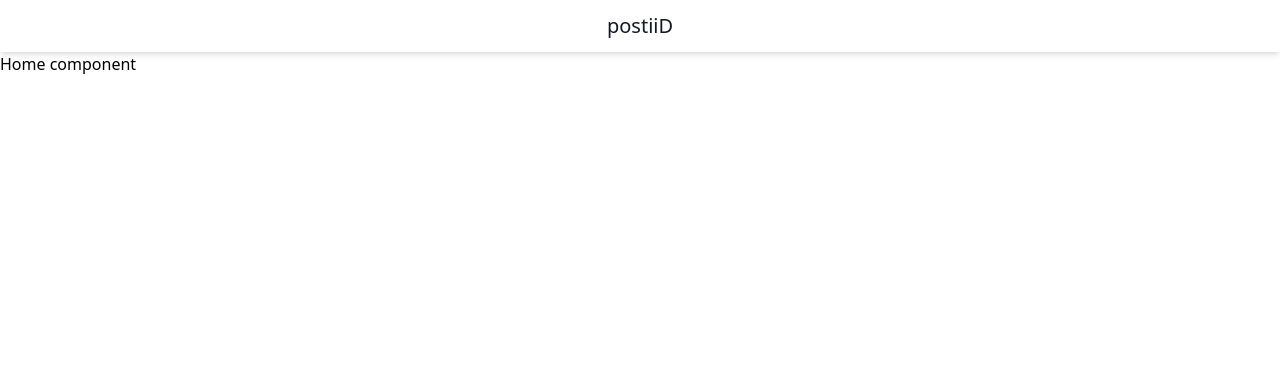
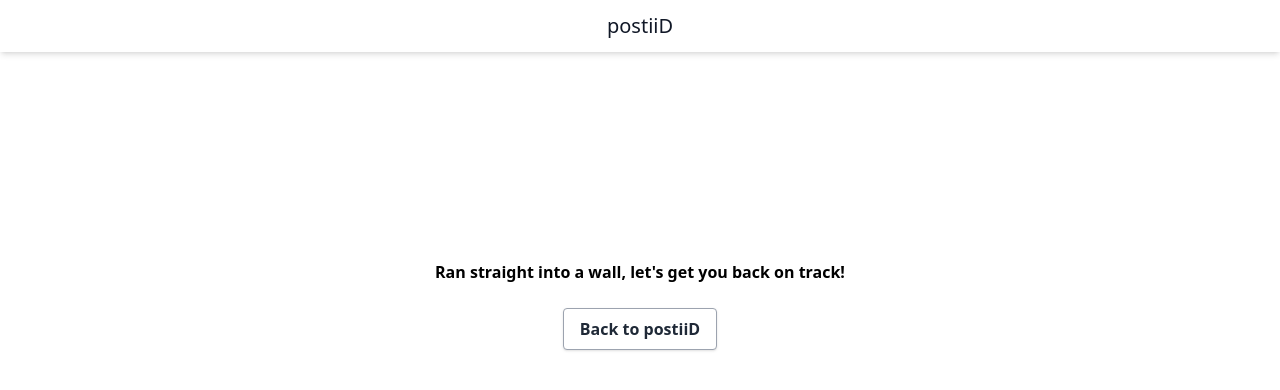
Before and after one commit to Dan-James765/postiid, a React (Create React App) app in the folder front-end/: page / in a window 1280 px wide. Shown: the top 390 px of the page. Built offline with nearby package versions, Linux system fonts and the light colour scheme.

Commit message:
Dating Sidebar flex completed

```diff
--- a/front-end/src/components/Feeds-Folder/FeedSideBar.tsx
+++ b/front-end/src/components/Feeds-Folder/FeedSideBar.tsx
@@ -4,6 +4,7 @@
 import { MdSettings } from "react-icons/md";
 import { SiTinder } from "react-icons/si";
 import { Link } from "react-router-dom";
+
 import "./FeedSideBar.css";
 
 function FeedSideBar() {
--- a/front-end/src/components/Home-Folder/Home.tsx
+++ /dev/null
@@ -1,11 +0,0 @@
-import React from "react";
-
-function Home() {
-  return (
-    <div>
-      <p>Home component</p>
-    </div>
-  );
-}
-
-export default Home;
--- a/front-end/src/routes/AllRoutes.tsx
+++ b/front-end/src/routes/AllRoutes.tsx
@@ -1,5 +1,4 @@
 import { BrowserRouter as Router, Route, Routes } from "react-router-dom";
-import Home from "../components/Home-Folder/Home";
 import ErrorPage from "../components/Login-SignUpFolders/ErrorPage-Folder/ErrorPage";
 import LoginPage from "../components/Login-SignUpFolders/Login-Folder/Login-Page";
 import SignUpPage from "../components/Login-SignUpFolders/Sign-Up-Folder/SignUpPage";
@@ -7,6 +6,7 @@
 import Header from "../components/Headers-Folder/Header";
 import DatingLogin from "../components/Dating-Folder/DatingLogin";
 import DatingAboutMe from "../components/Dating-Folder/DatingAboutMe";
+import DatingMainContainer from "../components/Dating-Folder/DatingMainContainer";
 
 function AllRoutes() {
   return (
@@ -39,15 +39,7 @@
               </>
             }
           />
-          <Route
-            path="/"
-            element={
-              <>
-                <Header />
-                <Home />
-              </>
-            }
-          />
+
           <Route
             path="/dating/registration"
             element={
@@ -67,6 +59,14 @@
             }
           />
           <Route
+            path="/dating/main"
+            element={
+              <>
+                <DatingMainContainer />
+              </>
+            }
+          />
+          <Route
             path="*"
             element={
               <>
```
